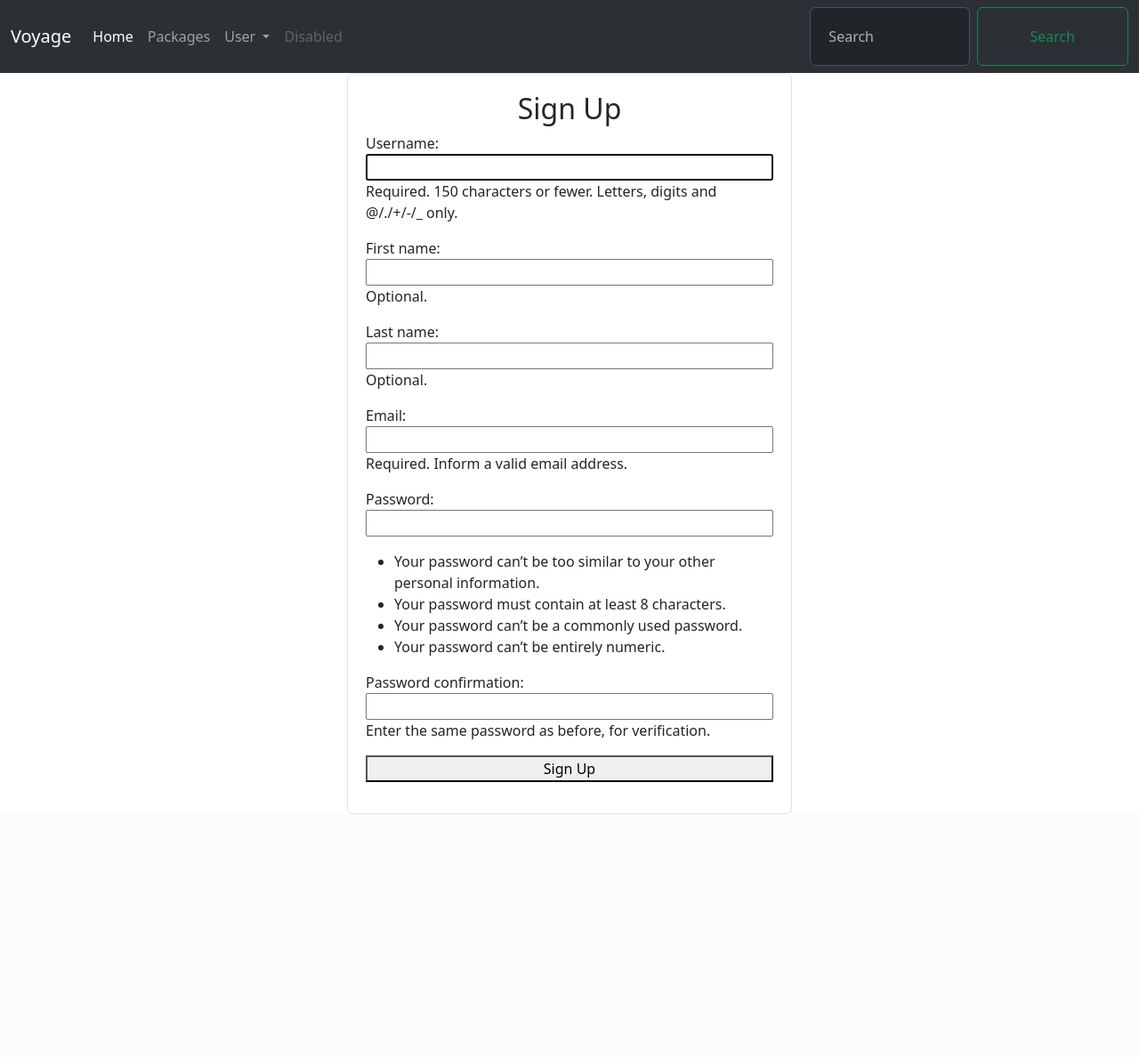
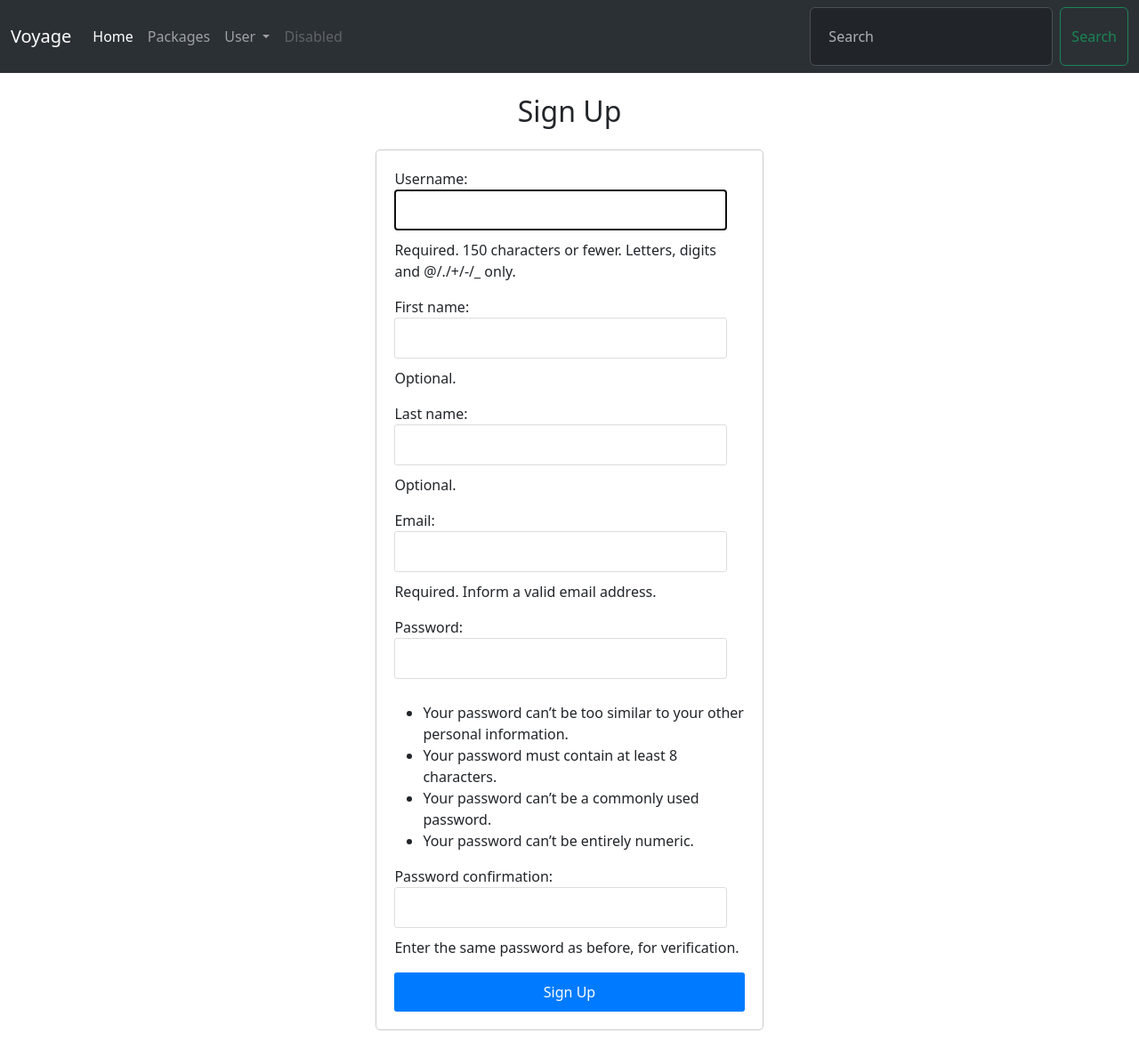
Before and after one commit to PO-DE/SOFTWAREPROJECT, a Django app: page /signup in a window 1280 px wide. Shown: the whole page at 89% size. Before the commit the page ends 915 px from the top, so only its background shows below. Run offline with Django 5.2, Linux system fonts and the light colour scheme.

Commit message:
changes made

```diff
--- a/management/models.py
+++ b/management/models.py
@@ -29,6 +29,7 @@ class Notification(models.Model):
     user = models.ForeignKey(User, on_delete=models.CASCADE)
     # booking = models.ForeignKey('bookings.Booking', on_delete=models.CASCADE)
     message = models.CharField(max_length=255)
+
     created_at = models.DateTimeField(auto_now_add=True)
 
     def __str__(self):
--- a/static/css/styles.css
+++ b/static/css/styles.css
@@ -4,7 +4,7 @@
     flex-direction: column; /* Aligns form elements vertically */
     align-items: center; /* Centers form elements horizontally */
     justify-content: center;
-    width: 100%; /* Set desired width */
+    width: 90%; /* Set desired width */
     max-width: 500px; /* Maximum width */
     margin: auto; /* Center the form in the page */
     padding: 20px;
@@ -15,14 +15,21 @@
     width: 100%; /* Full width of the container */
 }
 
-label, input, button {
+label, input {
     width: 100%; /* Full width of their container */
+
+}
+
+button:hover{/*.signin-form button:hover {*/
+    background-color: #0056b3;
+
 }
 
 /* signin page css */
 
 .signin-form {
     /* Styles for the form */
+
     margin: auto;
     width: 25%;
     padding: 20px;
@@ -53,3 +60,53 @@ label, input, button {
 .signin-form button:hover {
     background-color: #0056b3;
 }
+
+
+/* signup page css */
+
+.signup-form {
+    /* Styles for the form */
+    /*display: flex;*/
+    /*flex-direction: column;*/
+    /*justify-content: center;*/
+    /*align-items: center;*/
+    margin: auto;
+    width: 34%;
+    padding: 20px;
+    border: 1px solid #ccc;
+    border-radius: 5px;
+    margin-bottom: 30px;
+}
+.signup-form h2 {
+    position: absolute;
+    top: 50%;
+    left: 50%;
+    transform: translate(-50%, -50%);
+    margin: 0;
+    /*justify-content: center;*/
+    /*margin-top: 0; !* Remove any default margin *!*/
+}
+
+.signup-form input {
+    /* Styles for input fields */
+    width: calc(100% - 20px);
+    padding: 10px;
+    margin-bottom: 10px;
+    border: 1px solid #ddd;
+    border-radius: 3px;
+}
+
+.signup-form button {
+    /* Styles for the submit button */
+    width: 100%;
+    padding: 10px;
+    background-color: #007bff;
+    color: white;
+    border: none;
+    border-radius: 3px;
+    cursor: pointer;
+}
+
+.signup-form button:hover {
+    background-color: #0056b3;
+}
--- a/templates/package_form.html
+++ b/templates/package_form.html
@@ -6,9 +6,9 @@
     Create Package
 {% endblock title %}
 {% block body %}
-    <div class="form-container" >
-    <h1>Create Package</h1>
-    <div class="form-group" >
+{#    <div class="form-control" >#}
+    <h1 align="center">Create Package </h1>
+    <div class="form-control" >
     <form method="post">
         {% csrf_token %}
         {{ form.as_p }}
--- a/templates/signin.html
+++ b/templates/signin.html
@@ -6,7 +6,7 @@
 {% endblock %}
 
 {% block content %}
-    <h2>Sign In</h2>
+    <h2 align="center" class="px-3 my-4">Sign In</h2>
     <form method="post"  class="signin-form">
         {% csrf_token %}
         {{ form.as_p }}
--- a/templates/signup.html
+++ b/templates/signup.html
@@ -4,9 +4,9 @@
     <link rel="stylesheet" href="{% static 'css/styles.css' %}">
 {% endblock %}
 {% block body %}
-    <div class="form-control" >
-    <h2>Sign Up</h2>
-    <form method="post" class="form-container" >
+{#    <div class="form-control" >#}
+    <h2 align="center" class="px-3 my-4 ">Sign Up</h2>
+    <form method="post" class="signup-form" >
         {% csrf_token %}
         {{ form.as_p }}
         <button type="submit">Sign Up</button>
```
Also changed, not shown: db.sqlite3.
